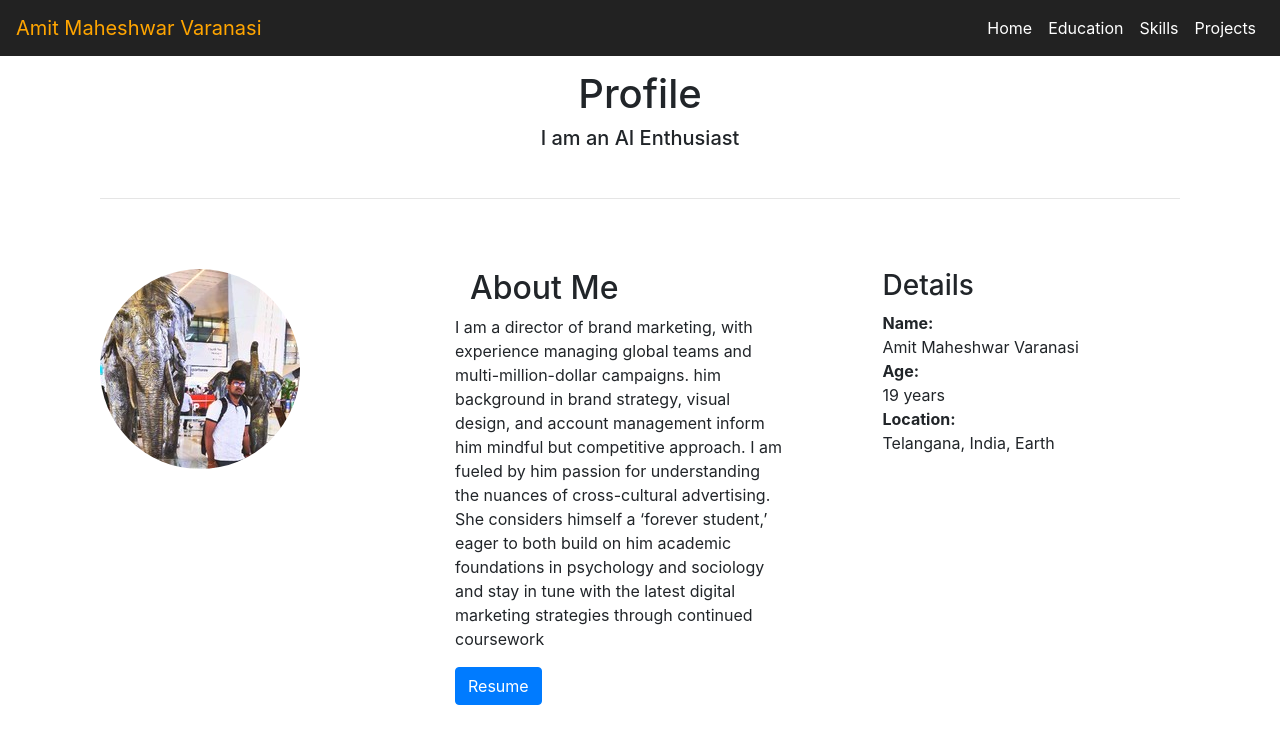
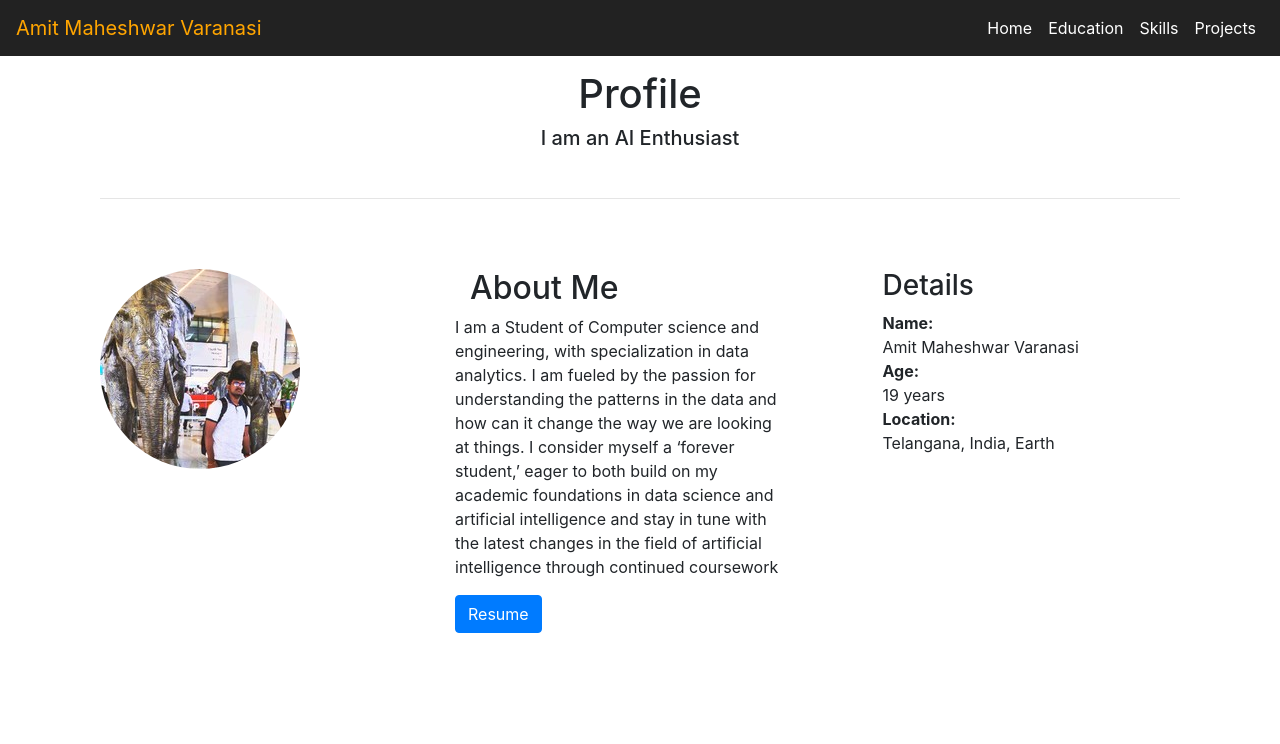
Before and after one commit to AmitVaranasi/MyWebsite, a React (Create React App) app: page / in a window 1280 px wide. Shown: the top 744 px of the page. Built offline with nearby package versions, Linux system fonts and the light colour scheme.

Commit message:
small change in the routing

```diff
--- a/src/App.js
+++ b/src/App.js
@@ -22,6 +22,7 @@ function App() {
           <Route  path = '/Education' component = {Education} />
           <Route  path = '/Skills' component = {Skills} />
           <Route  path = '/Projects' component = {Projects} />
+          <Route  path = '/MyWebsite' component = {Home}/>
         </Layout>
       </Router>
       </React.Fragment>
--- a/src/Components/CoustomNavbar.js
+++ b/src/Components/CoustomNavbar.js
@@ -21,7 +21,7 @@ class CoustomNavbar extends Component{
         return(
             <Styles>
     <Navbar expand="lg" scrolling fixed="top">
-      <Navbar.Brand href="/">Amit Maheshwar Varanasi</Navbar.Brand>
+      <Navbar.Brand href="/Home">Amit Maheshwar Varanasi</Navbar.Brand>
       <Navbar.Toggle aria-controls="basic-navbar-nav" />
       <Navbar.Collapse id="basic-navbar-nav">
         <Nav className="ml-auto">
--- a/src/Components/Home.js
+++ b/src/Components/Home.js
@@ -29,11 +29,10 @@ class Home extends Component{
                         </Row>
                         <Row>
                                 <p>
-                                I am a director of brand marketing, with experience managing global teams and multi-million-dollar campaigns.
-                                him background in brand strategy, visual design, and account management inform him mindful but competitive
-                                approach. I am fueled by him passion for understanding the nuances of cross-cultural advertising. She considers
-                                 himself a ‘forever student,’ eager to both build on him academic foundations in psychology and sociology and
-                                 stay in tune with the latest digital marketing strategies through continued coursework
+                                I am a Student of Computer science and engineering, with specialization in data analytics.
+                                 I am fueled by the passion for understanding the patterns in the data and how can it change the way we are looking at things. I consider
+                                 myself a ‘forever student,’ eager to both build on my academic foundations in data science and artificial intelligence and
+                                 stay in tune with the latest changes in the field of artificial intelligence through continued coursework
                                 </p>
 
                             </Row>
```
Also changed, not shown: package.json (+6 -1 lines), 17 other files (tests, documents, lock files or other folders).
